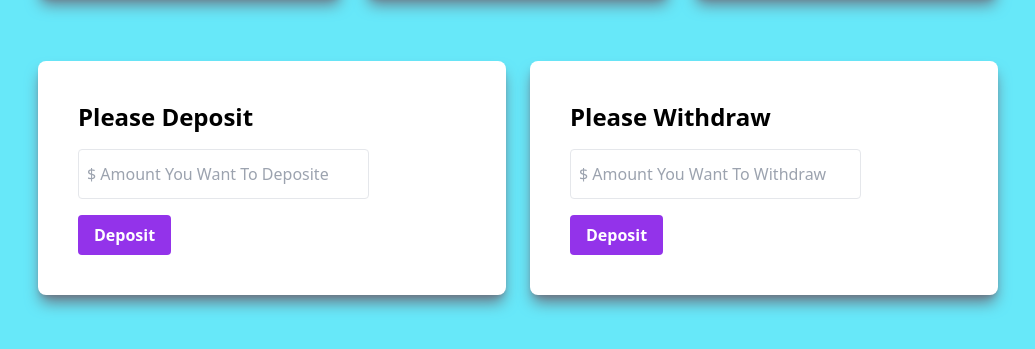
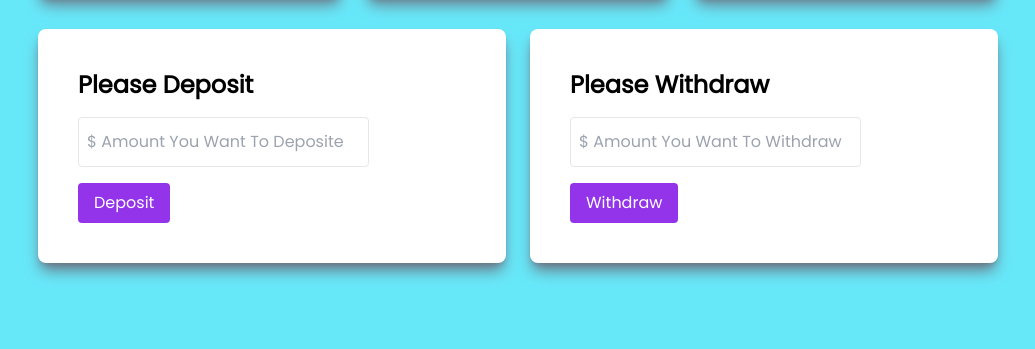
Before and after one commit to NishatFariza/my-own-bank, a plain HTML site: page banking.html in a window 1280 px wide. Shown: the part 315-664 px from the top of the page, without its empty margins (122-1157 px from the left). Drawn offline with nearby package versions, Linux system fonts and the light colour scheme.

Commit message:
deposit and withdraw section added

```diff
--- a/banking.html
+++ b/banking.html
@@ -5,6 +5,8 @@
     <meta http-equiv="X-UA-Compatible" content="IE=edge" />
     <meta name="viewport" content="width=device-width, initial-scale=1.0" />
     <title>Banking Page</title>
+    <!-- css link  -->
+    <link rel="stylesheet" href="style.css" />
     <!-- tailwind cdn link -->
     <script src="https://cdn.tailwindcss.com"></script>
   </head>
@@ -36,13 +38,13 @@
       <!-- balance and transsction end -->
 
       <!-- Deposit and Withdraw start -->
-      <section class="my-16">
+      <section class="my-8">
         <div class="grid grid-cols-2 gap-6">
           <div class="bg-white p-10 rounded-lg shadow-lg shadow-gray-500">
             <h3 class="text-2xl mb-4 font-semibold">Please Deposit</h3>
             <div>
               <input
-                id="deposite-amount"
+                id="deposit-input"
                 class="border block border-gray-200 rounded w-3/4 mb-4 px-2 py-3"
                 type="email"
                 name=""
@@ -50,8 +52,8 @@
                 placeholder="$ Amount You Want To Deposite"
               />
               <button
-                id="login-submit"
-                class="bg-purple-600 text-white py-2 px-4 rounded font-semibold"
+                id="deposit-button"
+                class="bg-purple-600 text-white py-2 px-4 rounded"
                 type="submit"
               >
                 Deposit
@@ -62,7 +64,7 @@
             <h3 class="text-2xl mb-4 font-semibold">Please Withdraw</h3>
             <div>
               <input
-                id="withdraw-amount"
+                id="withdraw-input"
                 class="border block border-gray-200 rounded w-3/4 mb-4 px-2 py-3"
                 type="email"
                 name=""
@@ -70,11 +72,11 @@
                 placeholder="$ Amount You Want To Withdraw"
               />
               <button
-                id="login-submit"
-                class="bg-purple-600 text-white py-2 px-4 rounded font-semibold"
+                id="withdraw-button"
+                class="bg-purple-600 text-white py-2 px-4 rounded"
                 type="submit"
               >
-                Deposit
+                Withdraw
               </button>
             </div>
           </div>
--- /dev/null
+++ b/style.css
@@ -0,0 +1,4 @@
+@import url("https://fonts.googleapis.com/css2?family=Poppins:wght@400&display=swap");
+body {
+  font-family: "Poppins", sans-serif;
+}
```
Also changed, not shown: index.html (+3 -1 lines).
